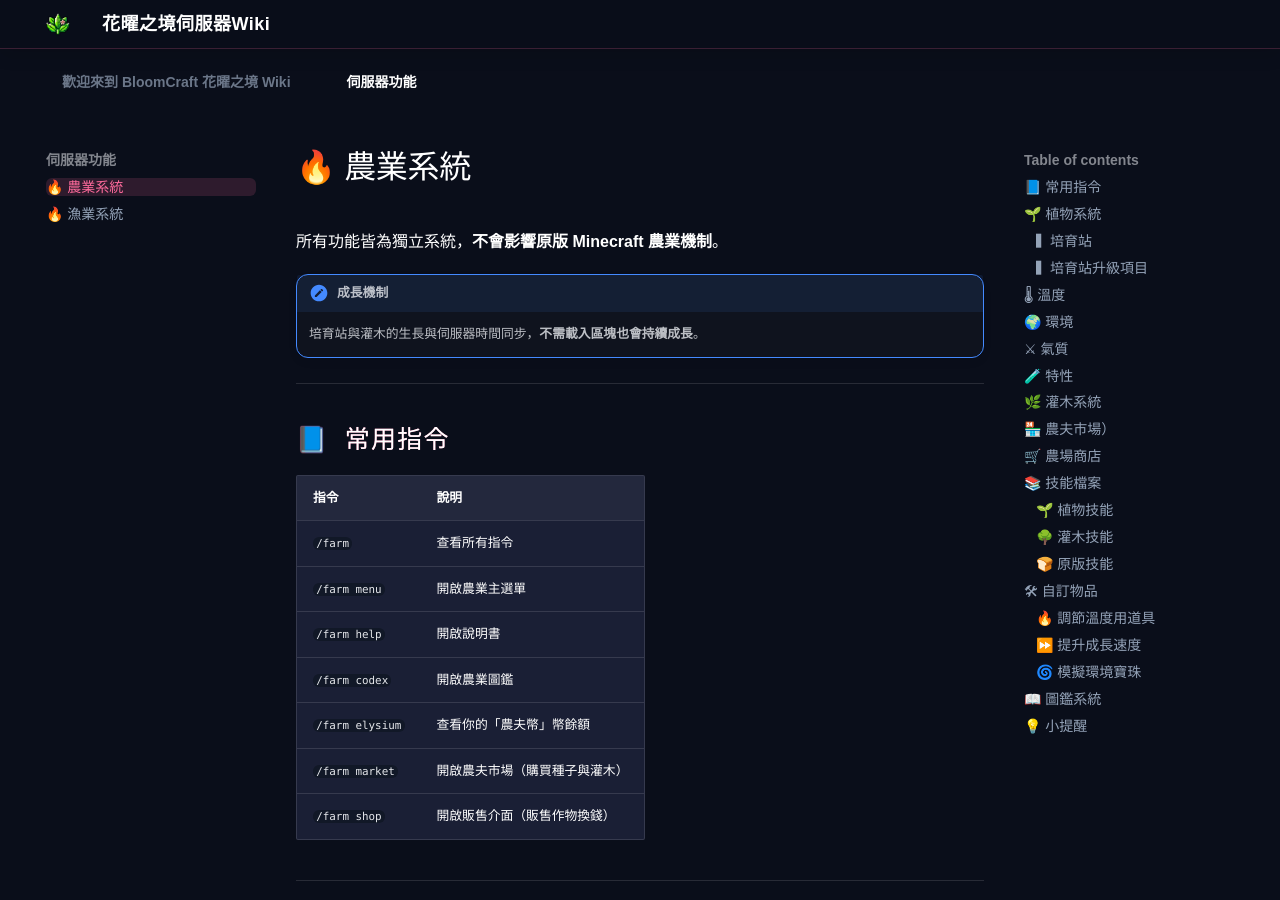
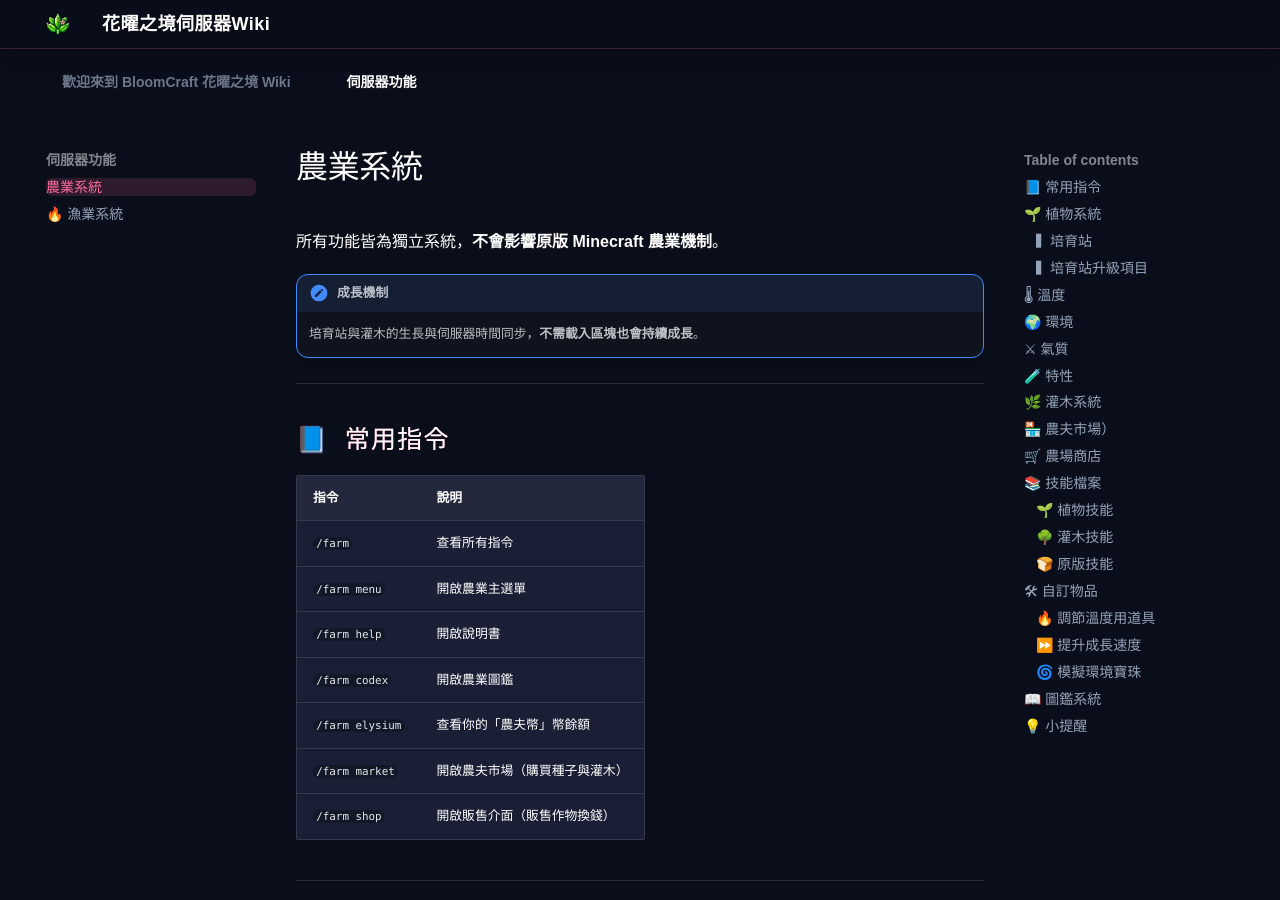
Before and after one commit to RyanisyydsTT/bloomcraft-wikipage, an MkDocs documentation site: the page built from docs/伺服器功能/farming.md, in a window 1280 px wide and 900 px high. Built offline with MkDocs 1.6.1 and Material for MkDocs 9.7.7, drawn with Linux system fonts in a browser that asks for light colours; some web fonts are replaced.

```diff
--- a/docs/伺服器功能/farming.md
+++ b/docs/伺服器功能/farming.md
@@ -1,4 +1,4 @@
-# 🔥 農業系統
+# 農業系統
 
 所有功能皆為獨立系統，**不會影響原版 Minecraft 農業機制**。
 
```
